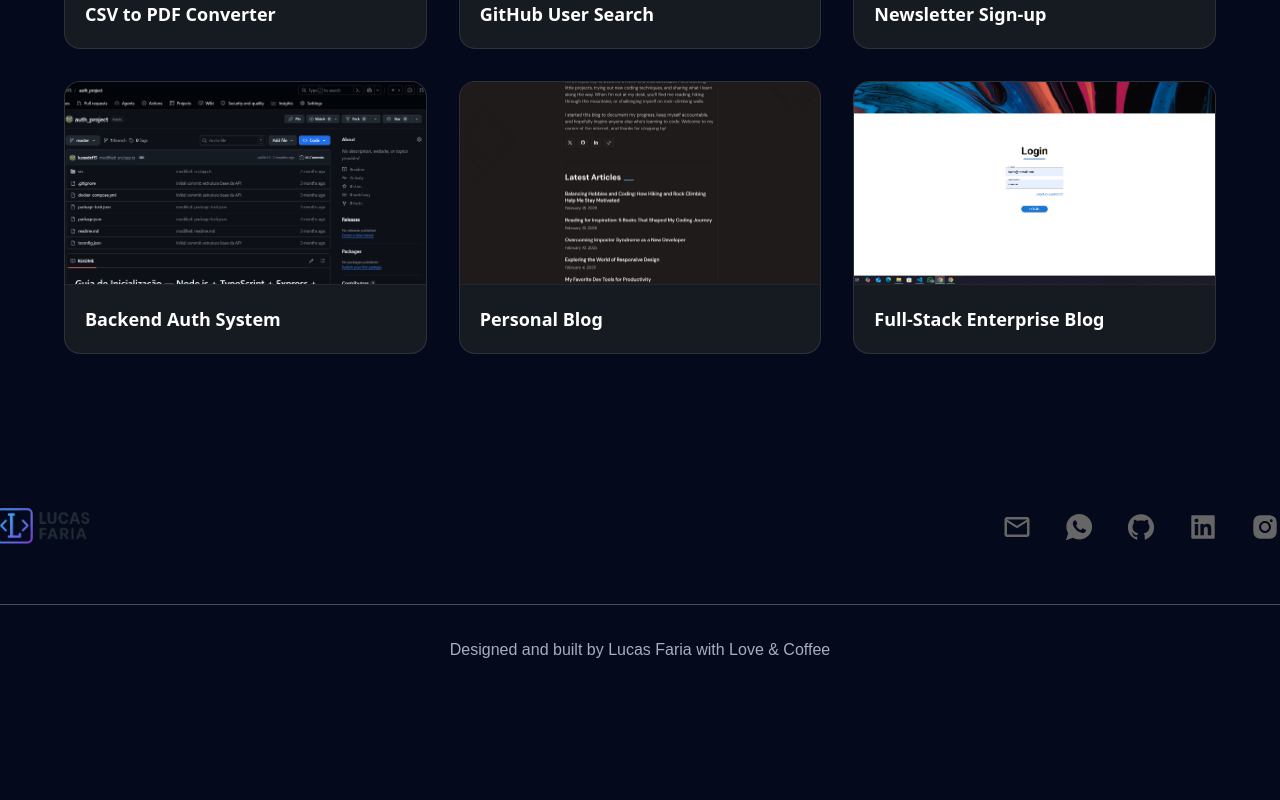
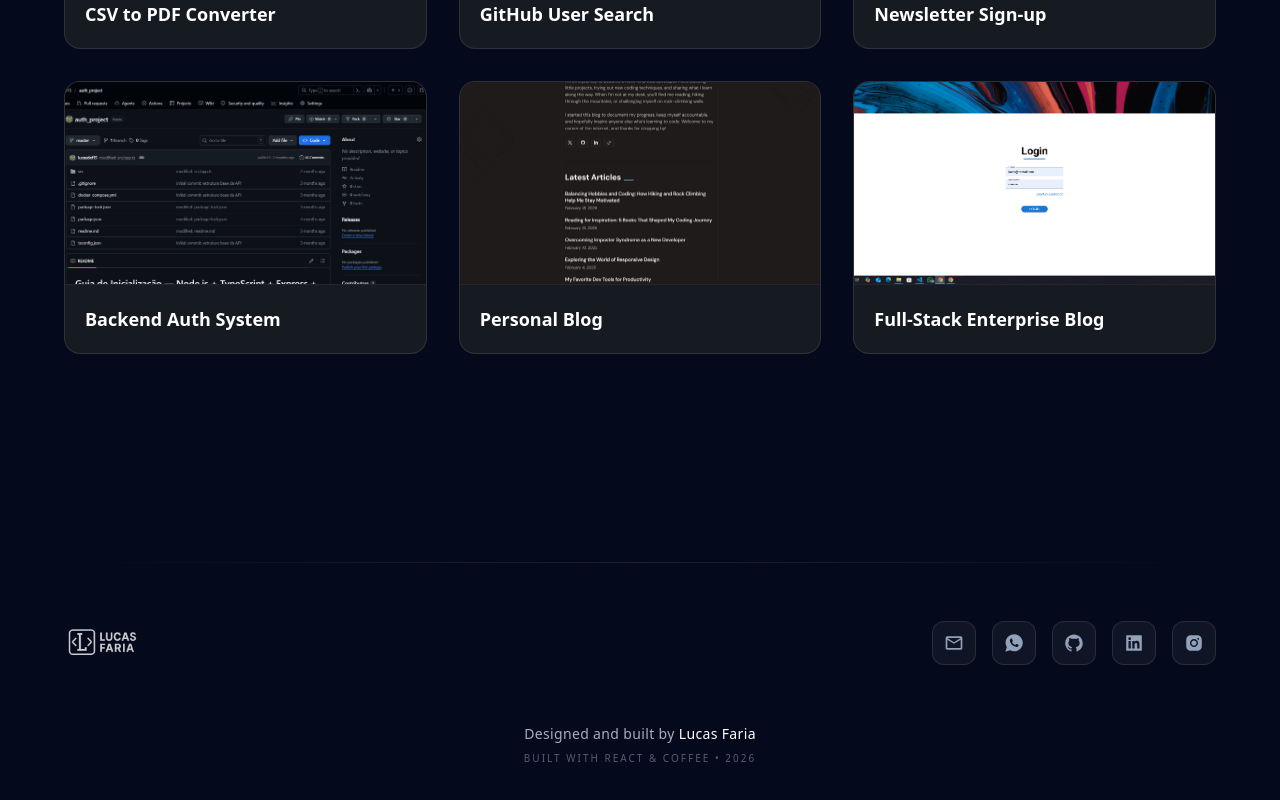
Before and after one commit to lucasdef15/portfolio, a React (Vite) app: page / in a window 1280 px wide. Shown: the part 1837-2637 px from the top of the page. Before the commit the page ends 2532 px from the top, so only its background shows below. Built offline with nearby package versions, Linux system fonts and the light colour scheme.

Commit message:
modified:   package-lock.json 	modified:   src/components/layout/Footer.tsx

```diff
--- a/src/components/layout/Footer.tsx
+++ b/src/components/layout/Footer.tsx
@@ -5,49 +5,62 @@ import { IoLogoWhatsapp } from 'react-icons/io';
 
 export default function Footer() {
   return (
-    <footer
-      className="mb-8 text-[#666]"
-      style={{ fontFamily: "'DM Sans', sans-serif" }}
-    >
-      <nav className="mx-auto mb-8 flex w-[80%] max-w-[1400px] flex-col items-center justify-between gap-8 border-b border-[rgba(128,128,128,0.56)] pb-8 min-[30rem]:flex-row min-[60rem]:w-full">
-        <div>
-          <img className="max-w-[90px] scale-150 p-2" src={blackLogo} alt="logo" />
+    <footer className="mt-20 pb-12 text-slate-400">
+      <div className="mx-auto flex w-[90%] max-w-[1200px] flex-col items-center gap-10">
+        {/* Linha Divisória com Gradiente Sutil */}
+        <div className="h-[1px] w-full bg-gradient-to-r from-transparent via-white/10 to-transparent" />
+
+        <nav className="flex w-full flex-col items-center justify-between gap-8 md:flex-row">
+          {/* Logo com Filtro para Tema Dark */}
+          <div className="transition-transform hover:scale-105">
+            <img
+              className="max-w-[80px] brightness-0 invert opacity-80"
+              src={blackLogo}
+              alt="logo"
+            />
           </div>
-        <div className="flex items-center gap-8 max-[60rem]:gap-6 [&_svg]:h-[30px] [&_svg]:w-[30px] max-[60rem]:[&_svg]:h-5 max-[60rem]:[&_svg]:w-5">
-          <a href="mailto:lucasdef15@hotmail.com" className="grid place-content-center">
-            <MdOutlineMailOutline />
-          </a>
-          <a href="https://wa.me/5519992102121" className="grid place-content-center">
-            <IoLogoWhatsapp />
-          </a>
+
+          {/* Redes Sociais - Estilo Glass */}
+          <div className="flex items-center gap-4">
+            {[
+              {
+                icon: <MdOutlineMailOutline />,
+                href: 'mailto:lucasdefaria2025@gmail.com',
+              },
+              { icon: <IoLogoWhatsapp />, href: 'https://wa.me/5519996154832' },
+              { icon: <AiFillGithub />, href: 'https://github.com/lucasdef15' },
+              {
+                icon: <AiFillLinkedin />,
+                href: 'https://www.linkedin.com/in/lucas-f-16b2b3113/',
+              },
+              {
+                icon: <AiFillInstagram />,
+                href: 'https://www.instagram.com/lucas_wfaria/',
+              },
+            ].map((social, index) => (
               <a
-            href="https://github.com/lucasdef15"
+                key={index}
+                href={social.href}
                 target="_blank"
                 rel="noreferrer"
-            className="grid place-content-center"
+                className="flex h-11 w-11 items-center justify-center rounded-xl bg-white/5 border border-white/10 text-xl transition-all hover:bg-blue-500/20 hover:border-blue-500/50 hover:text-blue-400 hover:-translate-y-1"
               >
-            <AiFillGithub />
+                {social.icon}
               </a>
-          <a
-            href="https://www.linkedin.com/in/lucas-f-16b2b3113/"
-            target="_blank"
-            rel="noreferrer"
-            className="grid place-content-center"
-          >
-            <AiFillLinkedin />
-          </a>
-          <a
-            href="https://www.instagram.com/lucas_wfaria/"
-            target="_blank"
-            rel="noreferrer"
-            className="grid place-content-center"
-          >
-            <AiFillInstagram />
-          </a>
+            ))}
           </div>
         </nav>
-      <div className="text-center text-[clamp(0.8rem,2vw,1rem)]">
-        <p>Designed and built by Lucas Faria with Love & Coffee</p>
+
+        {/* Créditos Finais */}
+        <div className="text-center">
+          <p className="text-sm font-medium tracking-wide">
+            Designed and built by{' '}
+            <span className="text-white">Lucas Faria</span>
+          </p>
+          <p className="mt-1 text-[10px] uppercase tracking-[0.2em] opacity-50">
+            Built with React & Coffee • 2026
+          </p>
+        </div>
       </div>
     </footer>
   );
```
Also changed, not shown: 1 other file (tests, documents, lock files or other folders). Lines whose indentation alone changed are shown as unchanged.
